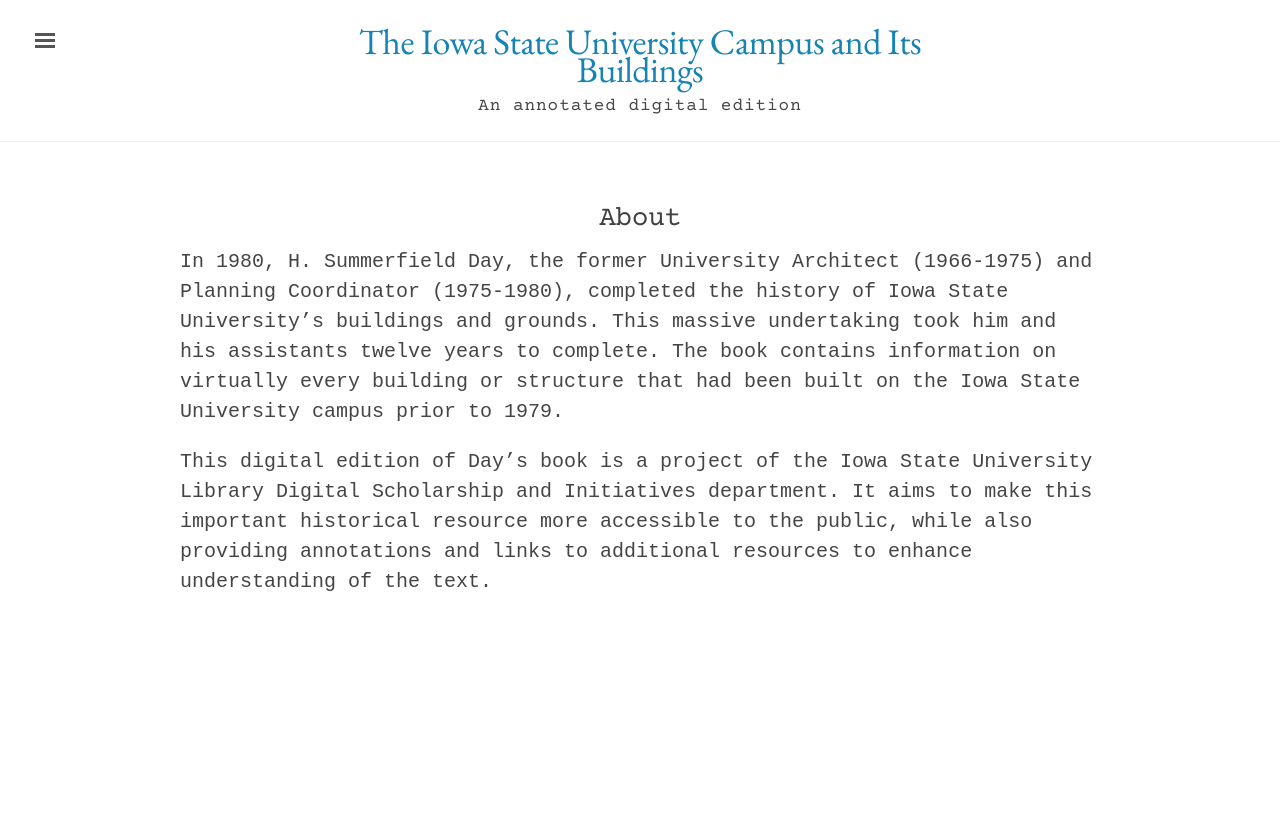
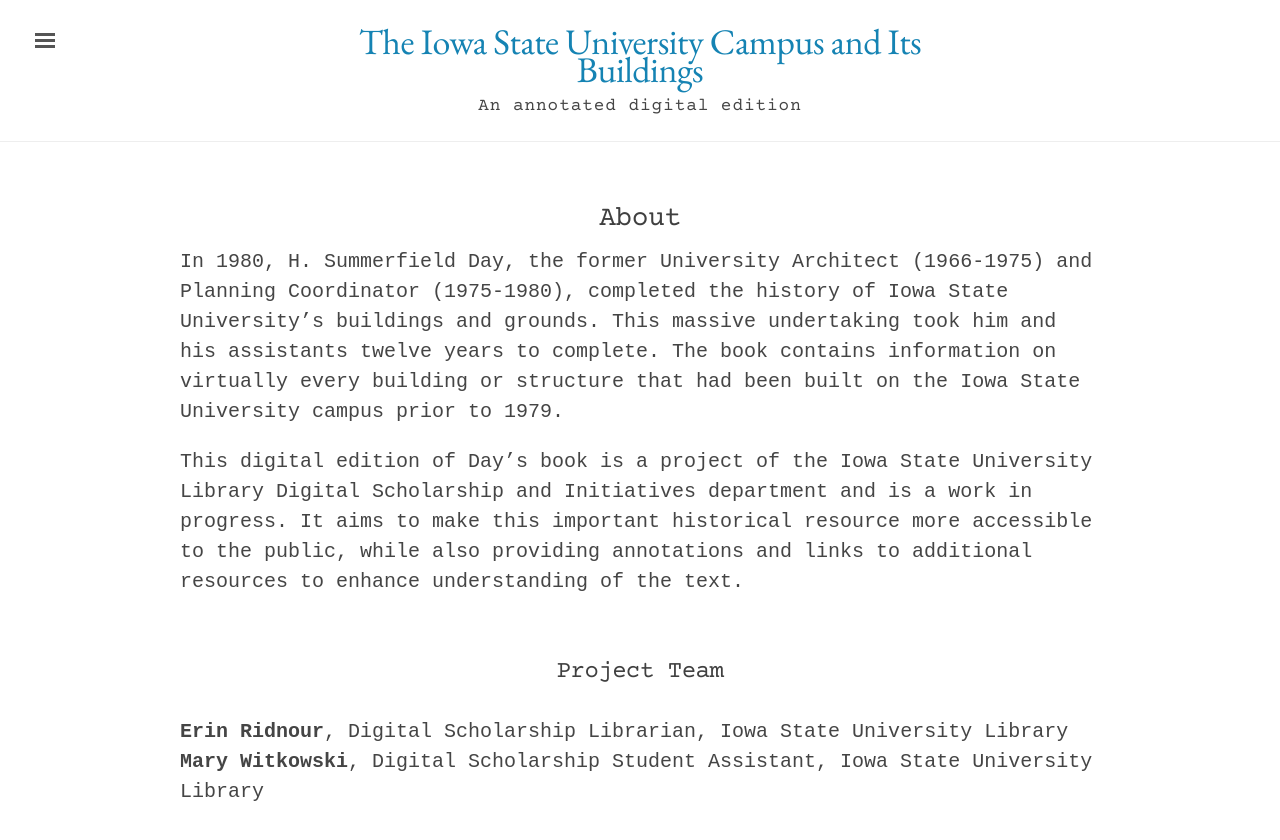
Before and after one commit to emanderson811/day-edition, a Jekyll site: the page built from about.md, in a window 1280 px wide. Shown: the top 840 px of the page. Built offline with Jekyll 4.4.1, drawn with Linux system fonts in a browser that asks for light colours.

Commit message:
update about and home

```diff
--- a/about.md
+++ b/about.md
@@ -5,4 +5,9 @@
 
 In 1980, H. Summerfield Day, the former University Architect (1966-1975) and Planning Coordinator (1975-1980), completed the history of Iowa State University's buildings and grounds. This massive undertaking took him and his assistants twelve years to complete. The book contains information on virtually every building or structure that had been built on the Iowa State University campus prior to 1979.
 
-This digital edition of Day's book is a project of the Iowa State University Library Digital Scholarship and Initiatives department. It aims to make this important historical resource more accessible to the public, while also providing annotations and links to additional resources to enhance understanding of the text.
+This digital edition of Day's book is a project of the Iowa State University Library Digital Scholarship and Initiatives department and is a work in progress. It aims to make this important historical resource more accessible to the public, while also providing annotations and links to additional resources to enhance understanding of the text.
+
+## Project Team
+
+**Erin Ridnour**, Digital Scholarship Librarian, Iowa State University Library
+**Mary Witkowski**, Digital Scholarship Student Assistant, Iowa State University Library
--- a/index.html
+++ b/index.html
@@ -7,7 +7,7 @@
 <p>
 In 1980, H. Summerfield Day, the former University Architect (1966-1975) and Planning Coordinator (1975-1980), completed the history of Iowa State University's buildings and grounds. This massive undertaking took him and his assistants twelve years to complete. The book contains information on virtually every building or structure that had been built on the Iowa State University campus prior to 1979.
 </p>
-<p>This digital edition of Day's book is a project of the Iowa State University Library Digital Scholarship and Initiatives department. It aims to make this important historical resource more accessible to the public, while also providing annotations and links to additional resources to enhance understanding of the text.</p>
+<p>This digital edition of Day's book is a project of the Iowa State University Library Digital Scholarship and Initiatives department and is a work in progress. It aims to make this important historical resource more accessible to the public, while also providing annotations and links to additional resources to enhance understanding of the text.</p>
 </div>
 
 <hr>
```
